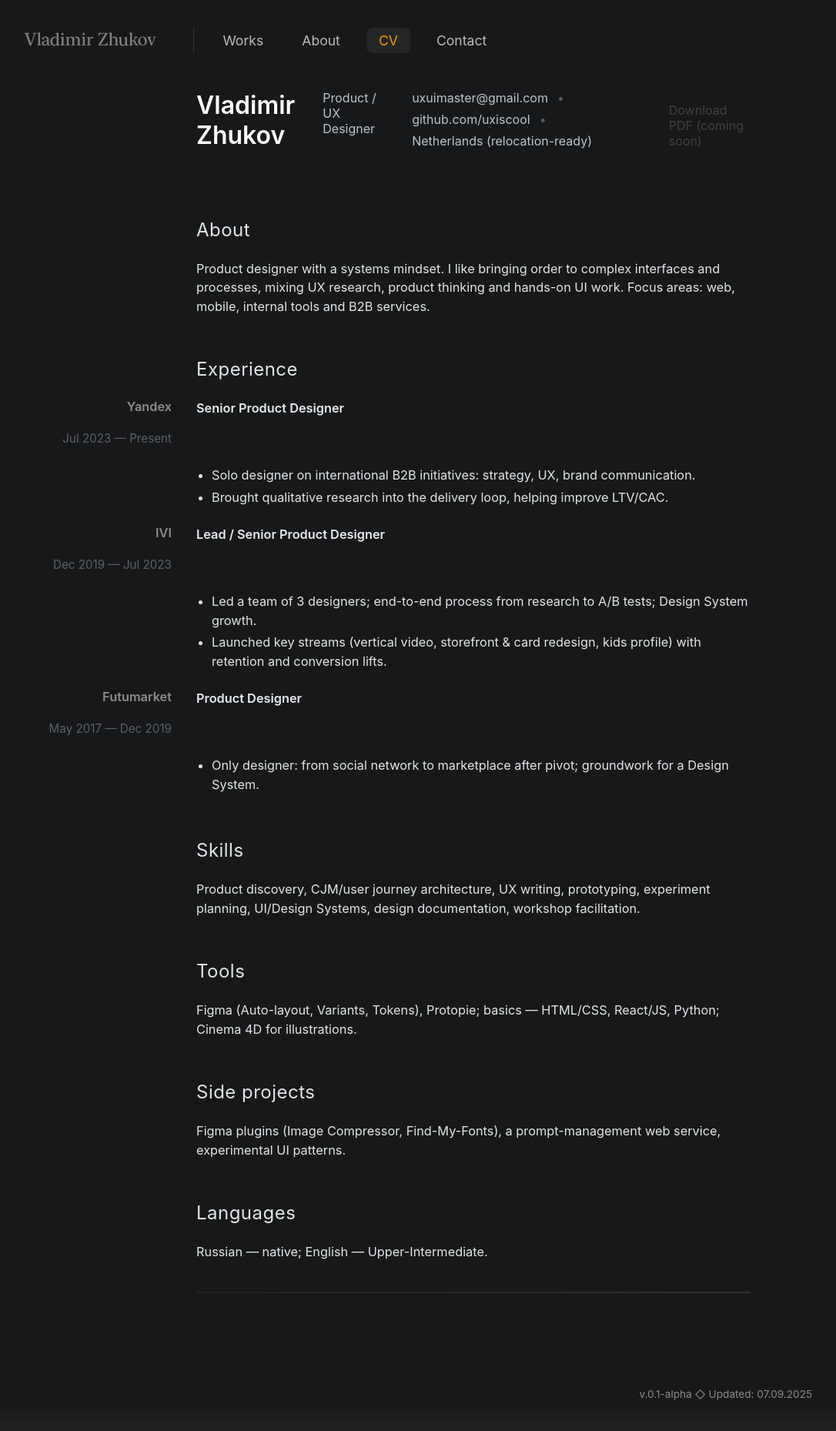
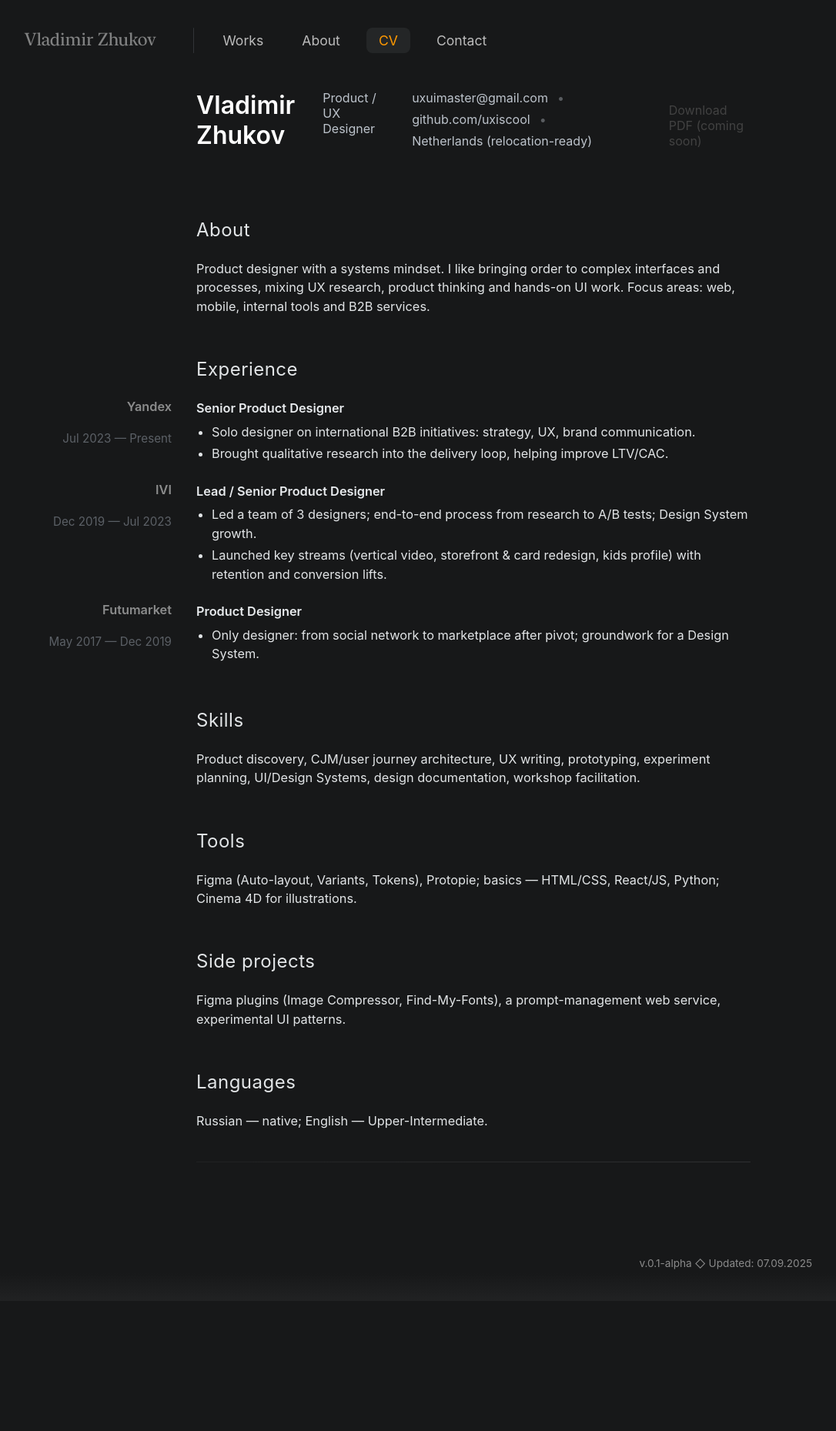
Before and after one commit to uxiscool/experience, a Jekyll site: the page built from cv.md, in a window 1280 px wide. Shown: the whole page at 77% size, without its empty margins (25-1111 px from the left). Built offline with Jekyll 4.4.1, drawn with Linux system fonts in a browser that asks for light colours; after the commit the page ends 1690 px from its top, so only the background shows below that.

Commit message:
Add files via upload

```diff
--- a/cv.md
+++ b/cv.md
@@ -42,10 +42,8 @@ permalink: /cv/
       <span class="cv-company">Yandex</span><br>
       <span class="cv-dates">Jul 2023 — Present</span>
     </div>
-    <div class="cv-right"><div class="cv-role">Senior Product Designer</div></div>
-
-    <div class="cv-rail"></div>
     <div class="cv-right">
+      <div class="cv-role">Senior Product Designer</div>
       <ul class="cv-bullets">
         <li>Solo designer on international B2B initiatives: strategy, UX, brand communication.</li>
         <li>Brought qualitative research into the delivery loop, helping improve LTV/CAC.</li>
@@ -57,10 +55,8 @@ permalink: /cv/
       <span class="cv-company">IVI</span><br>
       <span class="cv-dates">Dec 2019 — Jul 2023</span>
     </div>
-    <div class="cv-right"><div class="cv-role">Lead / Senior Product Designer</div></div>
-
-    <div class="cv-rail"></div>
     <div class="cv-right">
+      <div class="cv-role">Lead / Senior Product Designer</div>
       <ul class="cv-bullets">
         <li>Led a team of 3 designers; end-to-end process from research to A/B tests; Design System growth.</li>
         <li>Launched key streams (vertical video, storefront & card redesign, kids profile) with retention and conversion lifts.</li>
@@ -72,10 +68,8 @@ permalink: /cv/
       <span class="cv-company">Futumarket</span><br>
       <span class="cv-dates">May 2017 — Dec 2019</span>
     </div>
-    <div class="cv-right"><div class="cv-role">Product Designer</div></div>
-
-    <div class="cv-rail"></div>
     <div class="cv-right">
+      <div class="cv-role">Product Designer</div>
       <ul class="cv-bullets">
         <li>Only designer: from social network to marketplace after pivot; groundwork for a Design System.</li>
       </ul>
```
